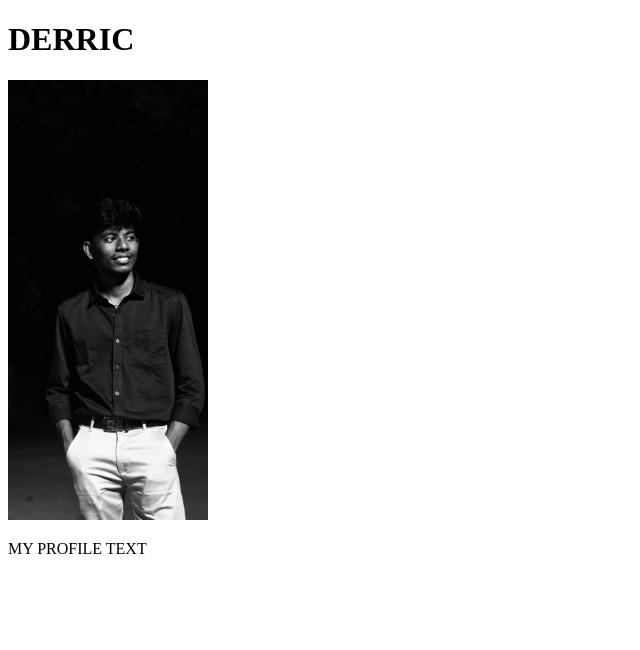
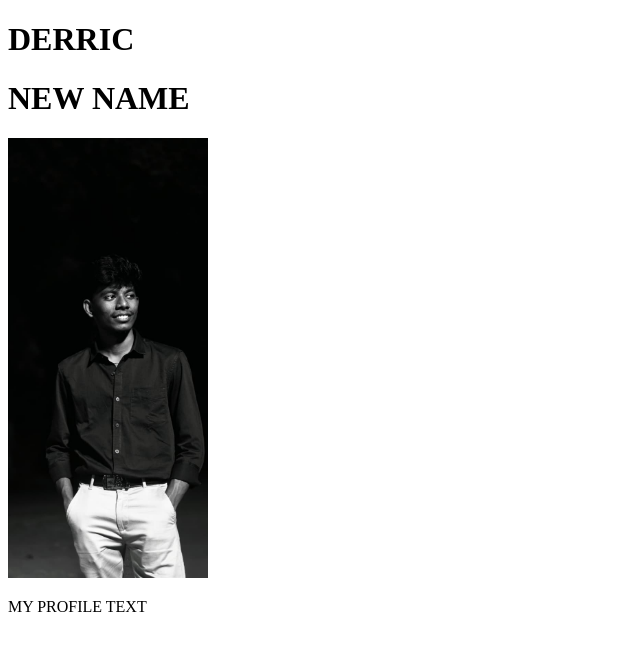
Before and after one commit to DERRIC15/new-web-dev, a plain HTML site: page index.html in a window 1280 px wide. Shown: the whole page, without its empty margins (0-640 px from the left). Drawn offline with Linux system fonts and the light colour scheme.

Commit message:
adfded new name

```diff
--- a/index.html
+++ b/index.html
@@ -7,6 +7,7 @@
 </head>
 <body>
     <h1>DERRIC</h1>
+    <h1>NEW NAME</h1>
     <img width="200px" src="DI IMAGE.jpeg" alt="">
     <p>MY PROFILE TEXT</p>
 </body>
```
